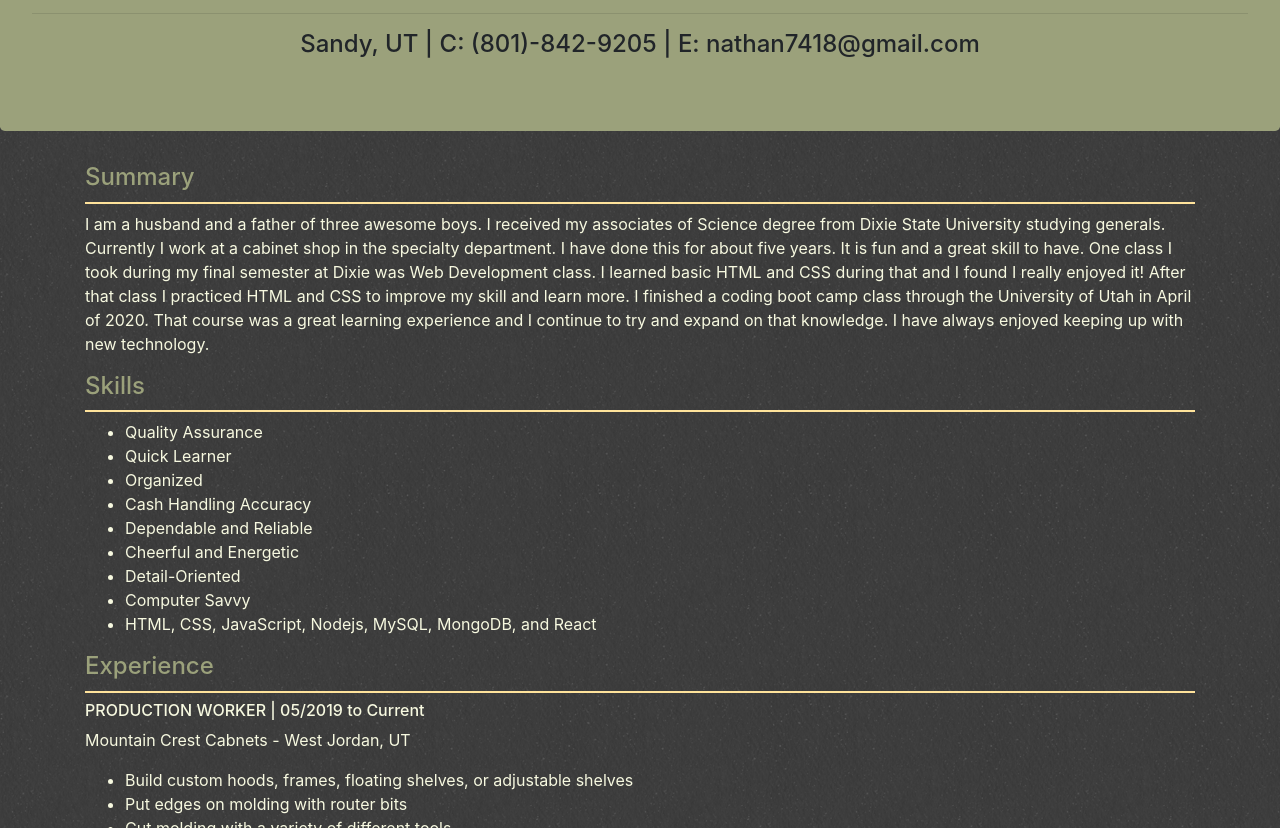
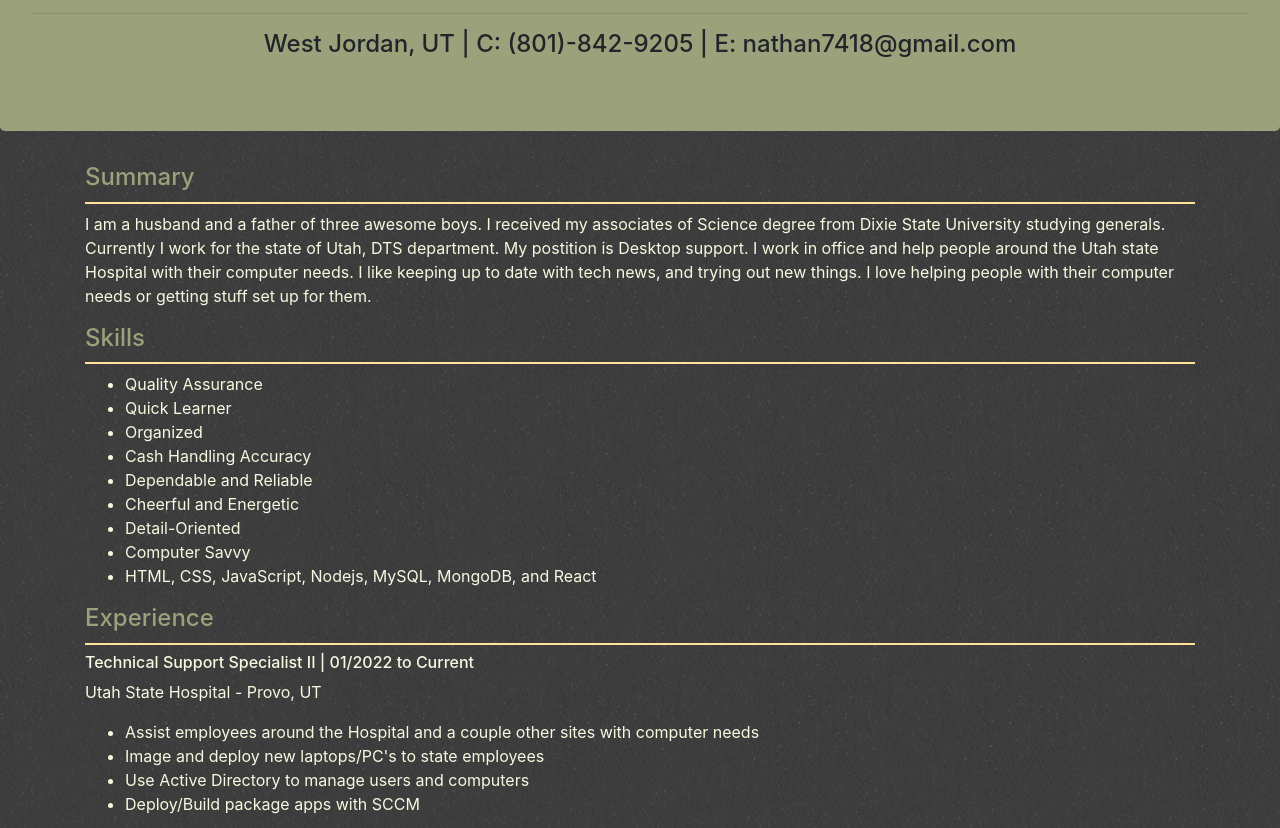
Before and after one commit to pounat/Resume, a plain HTML site: page index.html in a window 1280 px wide. Shown: the part 115-943 px from the top of the page. Drawn offline with nearby package versions, Linux system fonts and the light colour scheme.

Commit message:
updated html

```diff
--- a/index.html
+++ b/index.html
@@ -19,7 +19,7 @@
     <div id="name" class="jumbotron text-center">
         <h1>Nathan Poulson</h1>
         <hr>
-        <h4>Sandy, UT | C: (801)-842-9205 | E: nathan7418@gmail.com</h4>
+        <h4>West Jordan, UT | C: (801)-842-9205 | E: nathan7418@gmail.com</h4>
     </div>
     <!-- ------- -->
 
@@ -29,11 +29,9 @@
         <!-- Summary -->
         <h4 class="subTitle">Summary</h4>
         <p>I am a husband and a father of three awesome boys. I received my associates of Science degree from Dixie State
-            University studying generals. Currently I work at a cabinet shop in the specialty department. I have done this for about five
-            years. It is fun and a great skill to have. One class I took during my final semester at Dixie was Web Development
-            class. I learned basic HTML and CSS during that and I found I really enjoyed it! After that class I practiced HTML and
-            CSS to improve my skill and learn more. I finished a coding boot camp class through the University of Utah in April of 2020. That course was a great learning experience and I continue to try and expand on that knowledge. I have always enjoyed keeping up with new technology. </p>
-
+            University studying generals. Currently I work for the state of Utah, DTS department. My postition is Desktop support.
+            I work in office and help people around the Utah state Hospital with their computer needs. I like keeping up to date with
+            tech news, and trying out new things. I love helping people with their computer needs or getting stuff set up for them. </p>
         <!-- skills -->
         <h4 class="subTitle">Skills</h4>
         <ul>
@@ -50,7 +48,21 @@
 
         <!-- Experience -->
         <h4 class="subTitle">Experience</h4>
-        <h6><span class="jobTitle">PRODUCTION WORKER</span> | 05/2019 to Current</h6>
+
+        <h6><span class="jobTitle">Technical Support Specialist II</span> | 01/2022 to Current</h6>
+        <p class="workPlace">Utah State Hospital - Provo, UT</p>
+        <ul>
+            <li>Assist employees around the Hospital and a couple other sites with computer needs
+            </li>
+            <li>Image and deploy new laptops/PC's to state employees
+            </li>
+            <li>Use Active Directory to manage users and computers
+            </li>
+            <li>Deploy/Build package apps with SCCM
+            </li>
+        </ul>
+
+        <h6><span class="jobTitle">PRODUCTION WORKER</span> | 05/2019 to 01/2022</h6>
         <p class="workPlace">Mountain Crest Cabnets - West Jordan, UT</p>
         <ul>
             <li>Build custom hoods, frames, floating shelves, or adjustable shelves
@@ -120,7 +132,6 @@
 
     <!-- footer -->
     <div class="footer text-center d-print-none">
-        <a href="https://github.com/pounat" title="Nathan Poulson GitHub"><i class="fab fa-github-square"></i></a>
         <a href="https://www.linkedin.com/in/nathan-poulson-58bb6a123/" title="Nathan Poulson LinkedIn"><i class="fab fa-linkedin"></i></a>
         <a href="https://www.facebook.com/nathan.poulson.5" title="Nathan Poulson FaceBook"><i class="fab fa-facebook-square"></i></a>
         <a href="./assets/Nathan Poulson _ Resume.pdf" title="Download Resume PDF" download><i class="far fa-file-pdf"></i>    </div></a>
```
